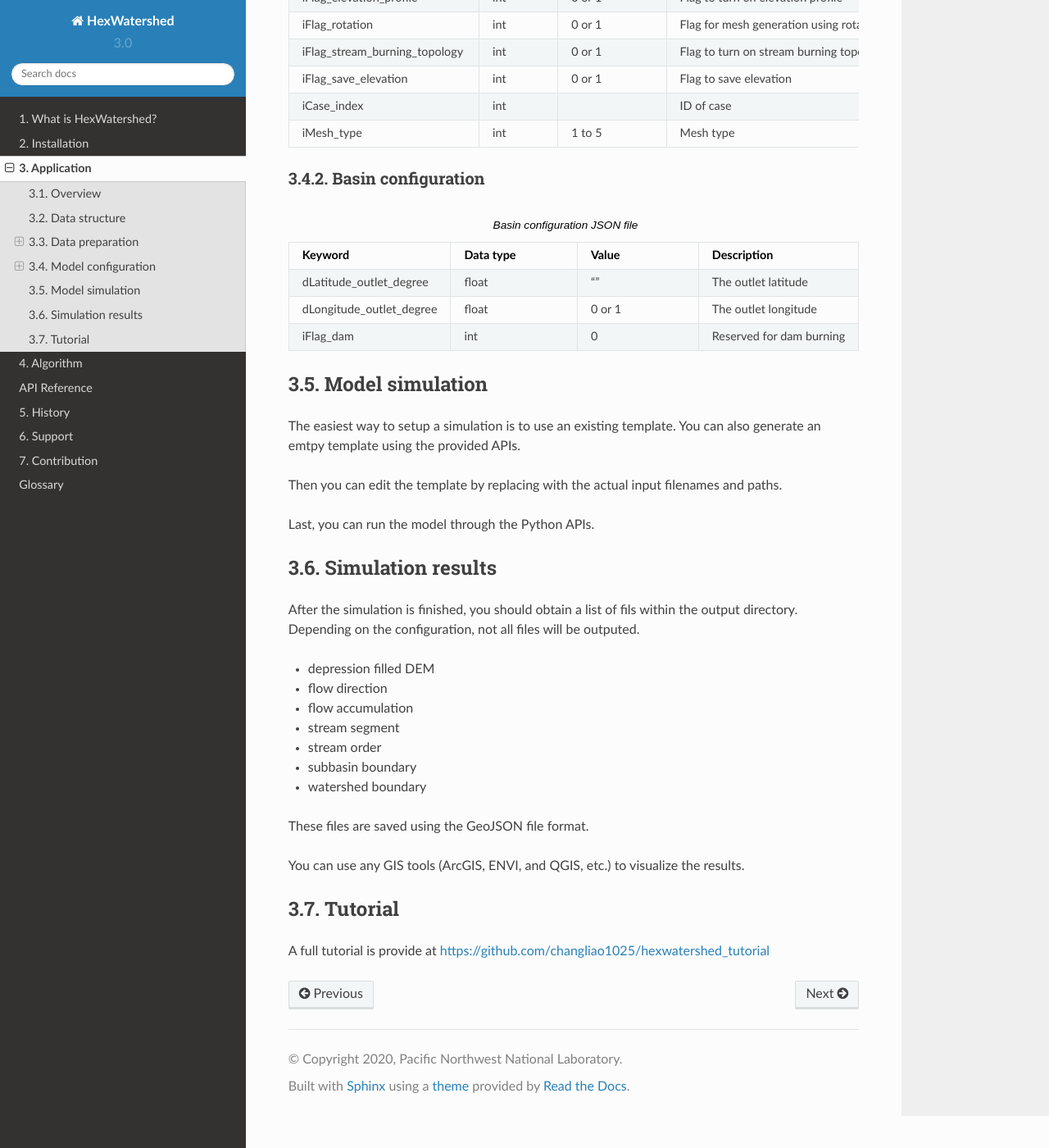
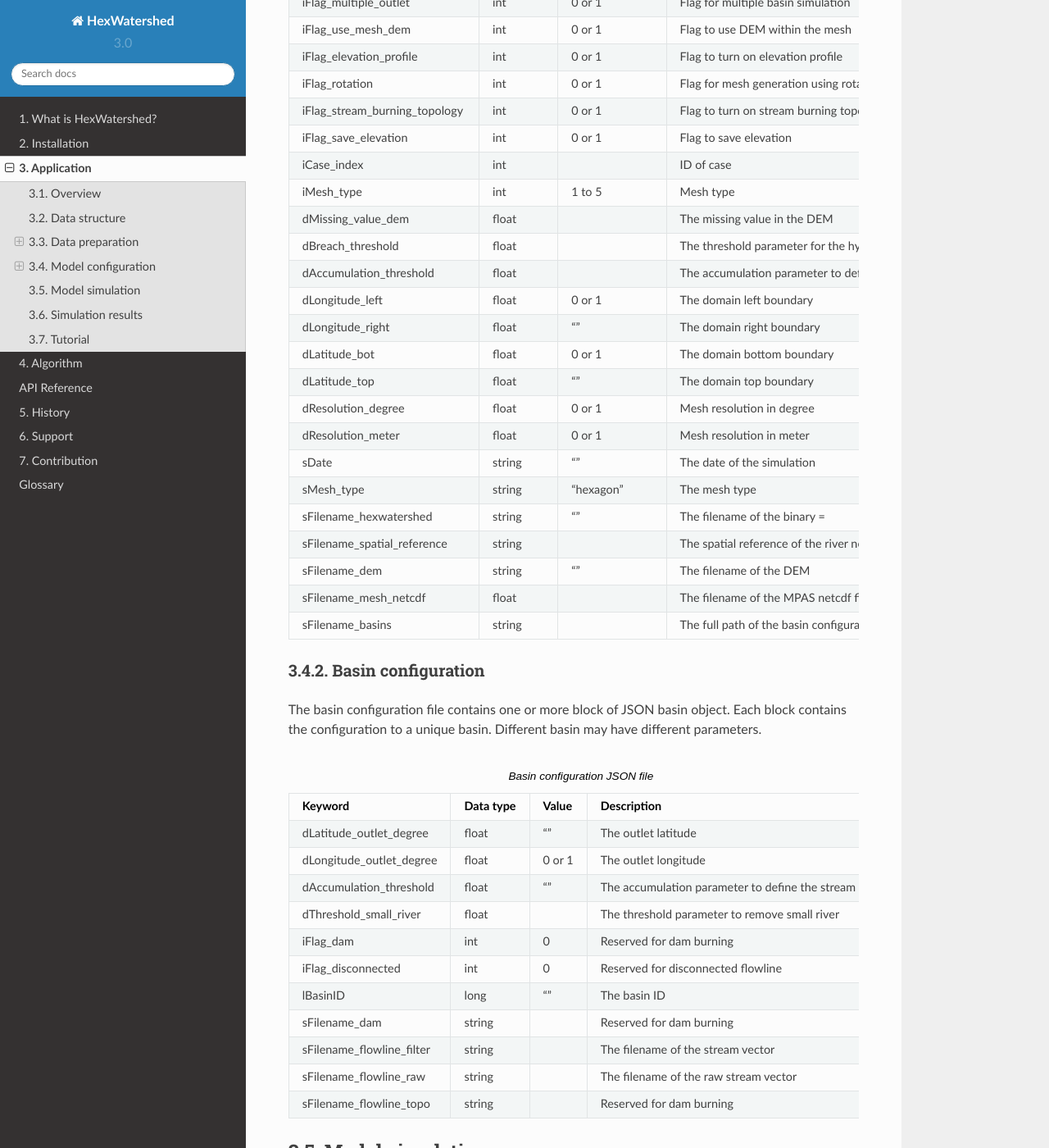
Before and after one commit to pnnl/hexwatershed, a Sphinx documentation site: the page built from docs/application/application.rst, in a window 1280 px wide and 1400 px high, scrolled down 1854 px. Shown: the whole window at 82% size. Built offline with Sphinx 7.4.7 and the Read the Docs theme 2.0.0, drawn with Linux system fonts in a browser that asks for light colours; some of the changed text lies outside the part shown.

Commit message:
update table

```diff
--- a/docs/application/application.rst
+++ b/docs/application/application.rst
@@ -56,10 +56,11 @@ Model configuration
 
 HexWatershed (as well as its submodule **PyFlowline**) uses two **JSON** files (main and basin) as the configuration files.
 
-
-
 Main configuration
 ##################
+
+The main configuration JSON file contains the domain scale parameters.
+Each domain may contain one or more basins.
 
 .. list-table:: Main configuration JSON file
    :widths: 25 25 25 25
@@ -157,9 +158,76 @@ Main configuration
      - int
      - 1 to 5
      - Mesh type
+   * - dMissing_value_dem
+     - float
+     -
+     - The missing value in the DEM
+   * - dBreach_threshold
+     - float
+     -
+     - The threshold parameter for the hybrid breaching filling algorithm
+   * - dAccumulation_threshold
+     - float
+     -
+     - The accumulation parameter to define stream cell
+   * - dLongitude_left
+     - float
+     - 0 or 1
+     - The domain left boundary
+   * - dLongitude_right
+     - float
+     - ""
+     - The domain right boundary
+   * - dLatitude_bot
+     - float
+     - 0 or 1
+     - The domain bottom boundary
+   * - dLatitude_top
+     - float
+     - ""
+     - The domain top boundary
+   * - dResolution_degree
+     - float
+     - 0 or 1
+     - Mesh resolution in degree
+   * - dResolution_meter
+     - float
+     - 0 or 1
+     - Mesh resolution in meter
+   * - sDate
+     - string
+     - ""
+     - The date of the simulation
+   * - sMesh_type
+     - string
+     - "hexagon"
+     - The mesh type
+   * - sFilename_hexwatershed
+     - string
+     - ""
+     - The filename of the binary =
+   * - sFilename_spatial_reference
+     - string
+     -
+     - The spatial reference of the river network
+   * - sFilename_dem
+     - string
+     - ""
+     - The filename of the DEM
+   * - sFilename_mesh_netcdf
+     - float
+     -
+     - The filename of the MPAS netcdf file
+   * - sFilename_basins
+     - string
+     -
+     - The full path of the basin configuration file
 
 Basin configuration
 ###################
+
+The basin configuration file contains one or more block of JSON basin object. Each block contains the configuration to a unique basin. Different basin may have different parameters.
+
 
 .. list-table:: Basin configuration JSON file
    :widths: 25 25 25 25
@@ -177,11 +245,42 @@ Basin configuration
      - float
      - 0 or 1
      - The outlet longitude
+   * - dAccumulation_threshold
+     - float
+     - ""
+     - The accumulation parameter to define the stream cell
+   * - dThreshold_small_river
+     - float
+     -
+     - The threshold parameter to remove small river
    * - iFlag_dam
      - int
      - 0
      - Reserved for dam burning
-
+   * - iFlag_disconnected
+     - int
+     - 0
+     - Reserved for disconnected flowline
+   * - lBasinID
+     - long
+     - ""
+     - The basin ID
+   * - sFilename_dam
+     - string
+     -
+     - Reserved for dam burning
+   * - sFilename_flowline_filter
+     - string
+     -
+     - The filename of the stream vector
+   * - sFilename_flowline_raw
+     - string
+     -
+     - The filename of the raw stream vector
+   * - sFilename_flowline_topo
+     - string
+     -
+     - Reserved for dam burning
 
 ****************
 Model simulation
```
